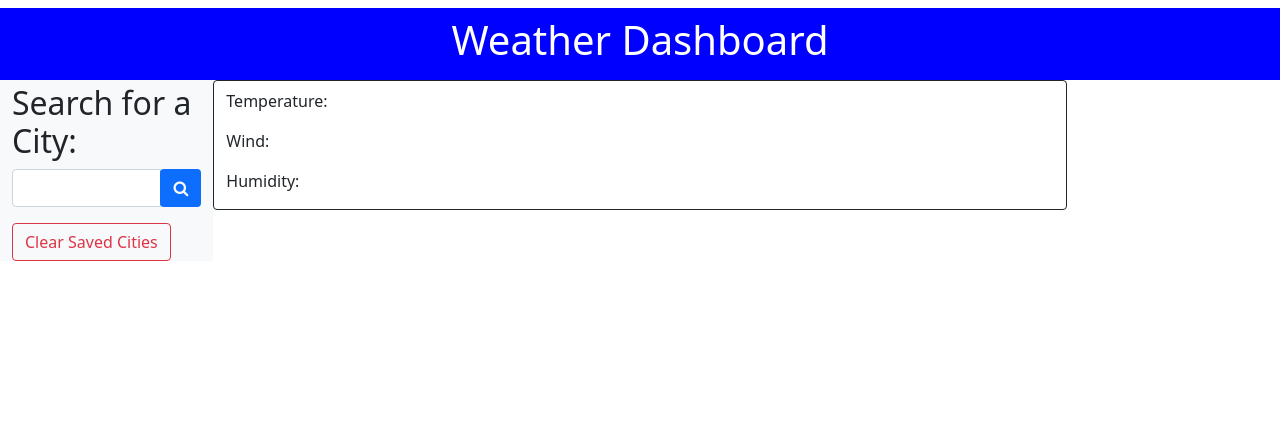
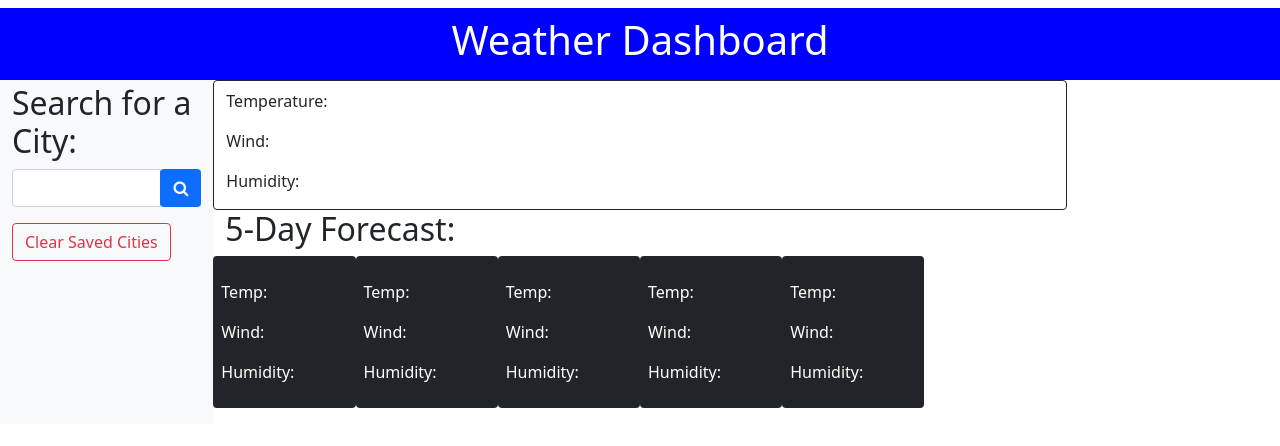
Before and after one commit to AdamGarza33/Weather-Dashboard, a plain HTML site: page index.html in a window 1280 px wide. Drawn offline with nearby package versions, Linux system fonts and the light colour scheme.

Commit message:
added 5 day forecast

```diff
--- a/index.html
+++ b/index.html
@@ -29,12 +29,53 @@
             </div>
 
             <div class="col-sm-8">
-                <div class="row m1-2 border border-dark rounded">
+                <div class="row ml-2 border border-dark rounded">
                     <div class="col-sm-12" id="current-weather">
                         <h3 class="city-name mb1 mt-2" id="current-city"></h3>
                         <p>Temperature:<span class="current" id="temp"></span></p>
                         <p>Wind:<span class="current" id="wind"></span></p>
                         <P>Humidity: <span class="current" id="humid"></span></P>
+                    </div>
+                </div>
+
+                <div class="col-sm-12" id="forecasted-weather">
+                    <h2>5-Day Forecast:</h2>
+                    <div class="row text-light">
+                        <div class="col-sm-2 bg-dark forecast text-white ml-2 mb-3 p-2 rounded">
+                            <p id="forecast-date0"></p>
+                            <p id="forecast-img0"></p>
+                            <p>Temp:<span id="forecast-temp0"></span></p>
+                            <p>Wind:<span id="forecast-wind0"></span></p>
+                            <p>Humidity:<span id="forecast-humid0"></span></p>
+                        </div>
+                        <div class="col-sm-2 bg-dark forecast text-white ml-2 mb-3 p-2 rounded">
+                            <p id="forecast-date1"></p>
+                            <p id="forecast-img1"></p>
+                            <p>Temp:<span id="forecast-temp1"></span></p>
+                            <p>Wind:<span id="forecast-wind1"></span></p>
+                            <p>Humidity:<span id="forecast-humid1"></span></p>
+                        </div>
+                        <div class="col-sm-2 bg-dark forecast text-white ml-2 mb-3 p-2 rounded">
+                            <p id="forecast-date2"></p>
+                            <p id="forecast-img2"></p>
+                            <p>Temp:<span id="forecast-temp2"></span></p>
+                            <p>Wind:<span id="forecast-wind2"></span></p>
+                            <p>Humidity:<span id="forecast-humid2"></span></p>
+                        </div>
+                        <div class="col-sm-2 bg-dark forecast text-white ml-2 mb-3 p-2 rounded">
+                            <p id="forecast-date3"></p>
+                            <p id="forecast-img3"></p>
+                            <p>Temp:<span id="forecast-temp3"></span></p>
+                            <p>Wind:<span id="forecast-wind3"></span></p>
+                            <p>Humidity:<span id="forecast-humid3"></span></p>
+                        </div>
+                        <div class="col-sm-2 bg-dark forecast text-white ml-2 mb-3 p-2 rounded">
+                            <p id="forecast-date4"></p>
+                            <p id="forecast-img4"></p>
+                            <p>Temp:<span id="forecast-temp4"></span></p>
+                            <p>Wind:<span id="forecast-wind4"></span></p>
+                            <p>Humidity:<span id="forecast-humid4"></span></p>
+                        </div>
                     </div>
                 </div>
             </div>
```
